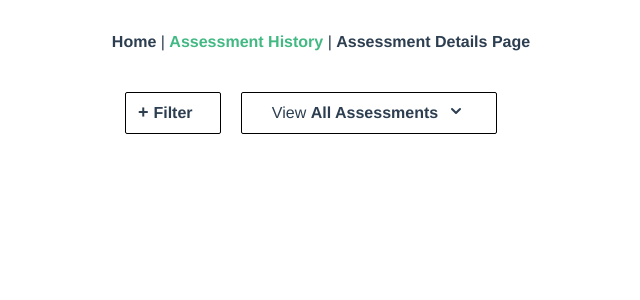
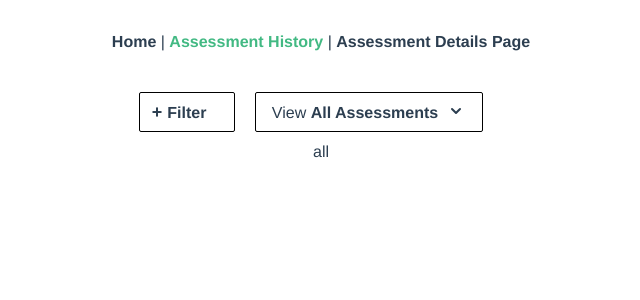
Before and after one commit to UW-EWB-Design/wazi-winter-2022, a Vue app: page /assessment-history in a window 1280 px wide. Shown: the top 300 px of the page, without its empty margins (319-959 px from the left). Built offline with nearby package versions, Linux system fonts and the light colour scheme.

Commit message:
update dropdown selection

```diff
--- a/src/components/AssessmentsPage/Toolbar.vue
+++ b/src/components/AssessmentsPage/Toolbar.vue
@@ -1,19 +1,19 @@
 <template>
 	<div class="w-full flex justify-center">
 		<!-- Advanced Filter button: Opens modal -->
-		<button class="relative font-bold rounded-sm w-24 py-2 my-2 border border-black duration-300 hover:bg-gray-100 cursor-pointer">
+		<button class="relative font-bold rounded-sm w-24 py-2 my-2 h-10 border border-black duration-300 hover:bg-gray-100">
 			<span class="absolute left-3 text-lg leading-tight">+</span>Filter
 		</button>
 		<!-- Filter Dropdown -->
-		<div class="relative inline-block">
+		<div class="relative w-max">
 			<!-- Button -->
 			<button
-				class="flex justify-center rounded-sm border px-4 py-2 mt-2 mx-5 w-64 border-black duration-300 hover:bg-gray-100"
+				class="z-50 flex rounded-sm h-10 px-4 py-2 mt-2 mx-5 border border-black duration-300 hover:bg-gray-100"
 				aria-controls="filter-menu"
 				aria-expanded="false"
 				@click="isOpen = !isOpen"
 			>
-				<p>View <b>All Assessments</b></p>
+				<p>View <b>{{assessmentFilter}} Assessments</b></p>
 				<svg class="h-5 w-5 ml-2" xmlns="http://www.w3.org/2000/svg" viewBox="0 0 20 20" fill="currentColor" aria-hidden="true">
 					<path
 						fill-rule="evenodd"
@@ -33,15 +33,15 @@
 			>
 				<div
 					v-show="isOpen"
-					class="z-10 mx-5 absolute w-64 rounded-sm focus:outline-none cursor-pointer text-sm font-bold"
+					class="px-5 absolute w-full rounded-sm cursor-pointer text-sm font-bold bg-white "
 					role="menu"
 					aria-orientation="vertical"
 					aria-labelledby="filter-menu"
 				>
-                    <a class="block px-4 py-2  hover:bg-gray-100 border border-black border-t-0" role="menuitem" @click="filter('All')">All</a>
-					<a class="block px-4 py-2 hover:bg-gray-100 border border-black border-t-0" role="menuitem" @click="filter('option1')">High</a>
-					<a class="block px-4 py-2 hover:bg-gray-100 border border-black border-t-0" role="menuitem" @click="filter('option2')">Moderate</a>
-					<a class="block px-4 py-2 hover:bg-gray-100 border border-black border-t-0" role="menuitem" @click="filter('option3')">Low</a>
+					<a class="block px-4 py-2 hover:bg-gray-100 border border-black border-t-0 duration-300" role="menuitem" @click="filter('all')">All</a>
+					<a class="block px-4 py-2 hover:bg-gray-100 border border-black border-t-0 duration-300" role="menuitem" @click="filter('high')">High</a>
+					<a class="block px-4 py-2 hover:bg-gray-100 border border-black border-t-0 duration-300" role="menuitem" @click="filter('moderate')">Moderate</a>
+					<a class="block px-4 py-2 hover:bg-gray-100 border border-black border-t-0 duration-300" role="menuitem" @click="filter('low')">Low</a>
 				</div>
 			</transition>
 		</div>
@@ -51,20 +51,30 @@
 <script>
 export default {
 	data: () => ({
+        assessmentFilter:'All',
 		isOpen: false,
 	}),
-    methods: {
-        filter(option) {
-            // Filter array
-            if (option === 'option1') {
-            } else if (option === 'option2') {
+	methods: {
+		filter(option) {
+            this.isOpen = false;
+			// Pass selected filter to parent component
+			if (option === "high") {
+                // Sets local state
+                this.assessmentFilter = "High";
+                // Passes state to parent
+				this.$emit("filter", "high");
 
-            } else if (option === 'option3') {
-
-            } else {
-
-            }
-        }
-    }
+			} else if (option === "moderate") {
+                this.assessmentFilter = "Moderate";
+				this.$emit("filter", "moderate");
+			} else if (option === "low") {
+                this.assessmentFilter = "Low";
+				this.$emit("filter", "low");
+			} else {
+                this.assessmentFilter = "All";
+				this.$emit("filter", "all");
+			}
+		},
+	},
 };
 </script>
--- a/src/views/AssessmentHistoryPage.vue
+++ b/src/views/AssessmentHistoryPage.vue
@@ -1,6 +1,8 @@
 <template>
 	<div class="assessment-history">
-		<Toolbar />
+		<Toolbar v-on:filter="filter" />
+        <!-- Here for testing (remove after): -->
+        <p >{{assessmentFilter}}</p>
 	</div>
 </template>
 
@@ -8,8 +10,19 @@
 import Toolbar from "../components/AssessmentsPage/Toolbar.vue";
 export default {
 	name: "AssessmentHistory",
+    data() {
+        return {
+            // Pass to card list to use for filtering
+            assessmentFilter: 'all',
+        };
+    },
 	components: {
 		Toolbar,
 	},
+    methods: {
+        filter(option) {
+            this.assessmentFilter = option;
+        }
+    }
 };
 </script>
```
